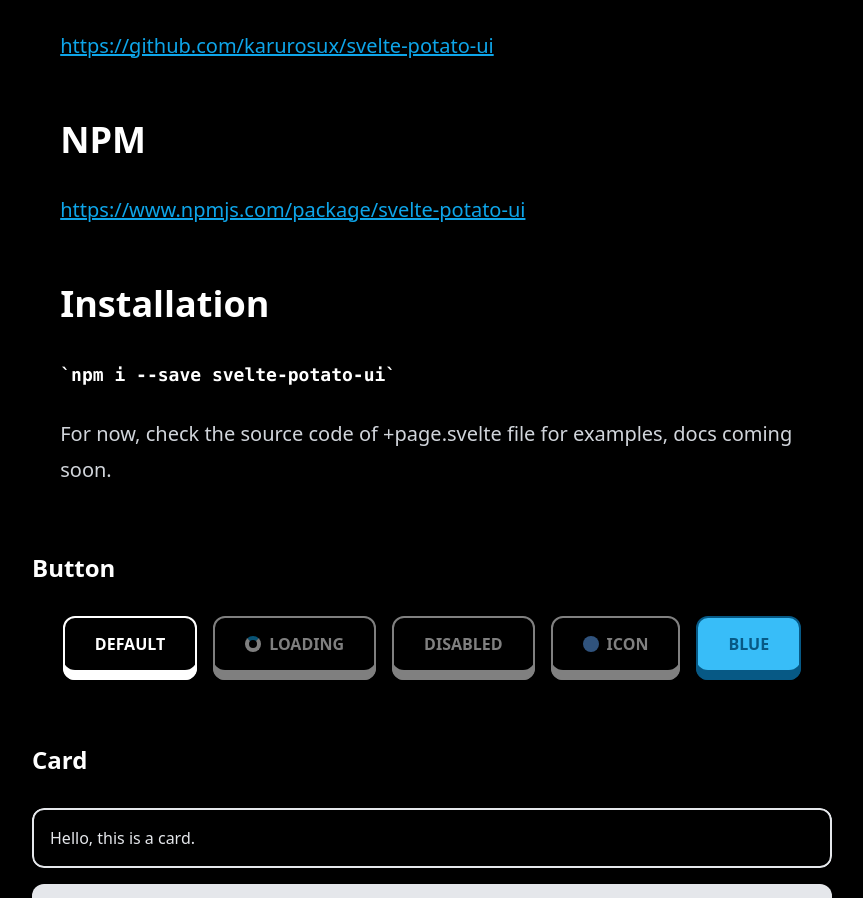
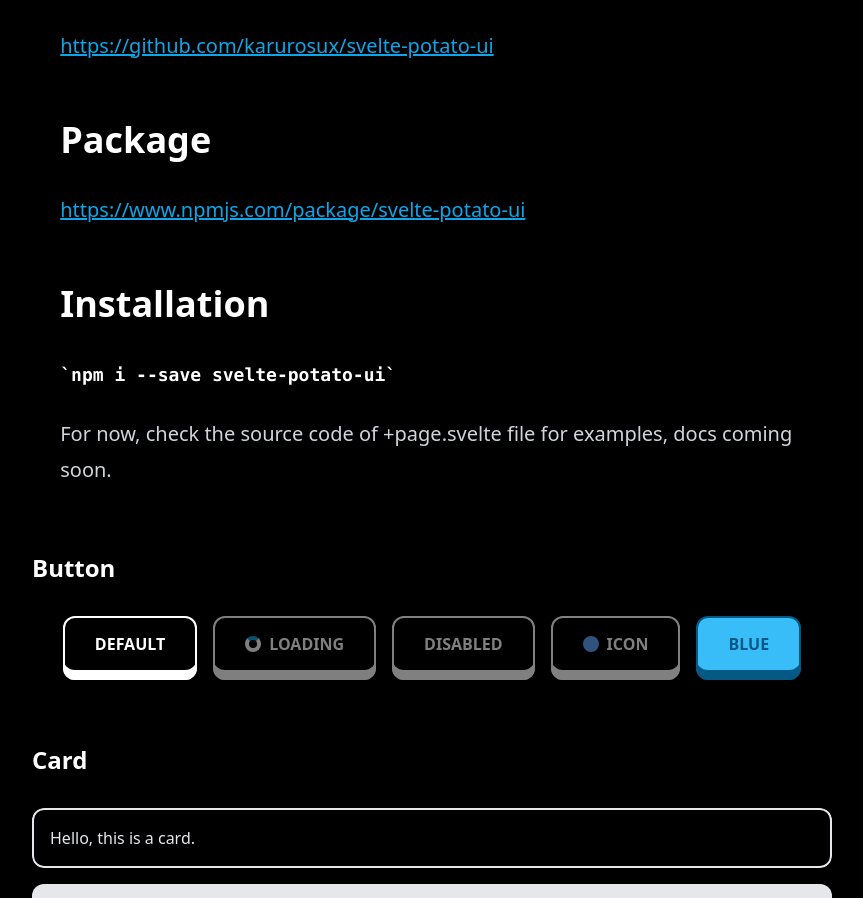
Before and after one commit to karurosux/svelte-potato-ui, a SvelteKit app: page / in a window 1280 px wide. Shown: the part 1228-2126 px from the top of the page, without its empty margins (208-1071 px from the left). Built offline with nearby package versions, Linux system fonts and the light colour scheme.

Commit message:
Minor updates

```diff
--- a/package.json
+++ b/package.json
@@ -1,6 +1,9 @@
 {
 	"name": "svelte-potato-ui",
 	"version": "0.5.0",
+	"readme": "README.md",
+	"description": "Sleek and Simplistic Svelte UI Components",
+	"main": "dist/index.js",
 	"author": {
 		"name": "Carlos Gonzalez",
 		"email": "justdevelopitmx@proton.me"
@@ -9,6 +12,7 @@
 		"type": "git",
 		"url": "https://github.com/karurosux/svelte-potato-ui.git"
 	},
+	"homepage": "https://svelte-potato-ui.vercel.app",
 	"scripts": {
 		"dev": "vite dev",
 		"build": "vite build && npm run package",
--- a/src/routes/+page.svelte
+++ b/src/routes/+page.svelte
@@ -60,7 +60,7 @@
 		https://github.com/karurosux/svelte-potato-ui
 	</a>
 
-	<h2>NPM</h2>
+	<h2>Package</h2>
 	<a href="https://www.npmjs.com/package/svelte-potato-ui">
 		https://www.npmjs.com/package/svelte-potato-ui
 	</a>
```
